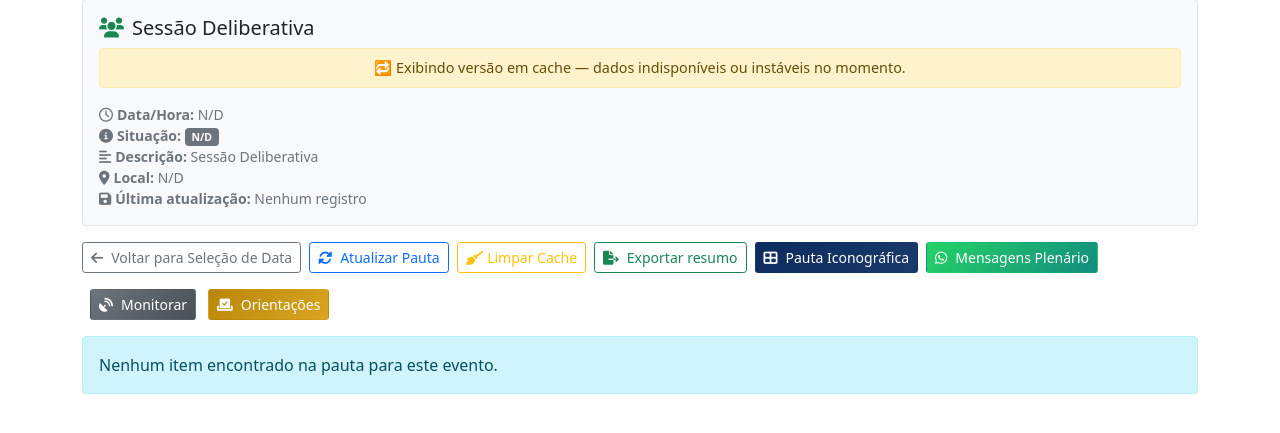
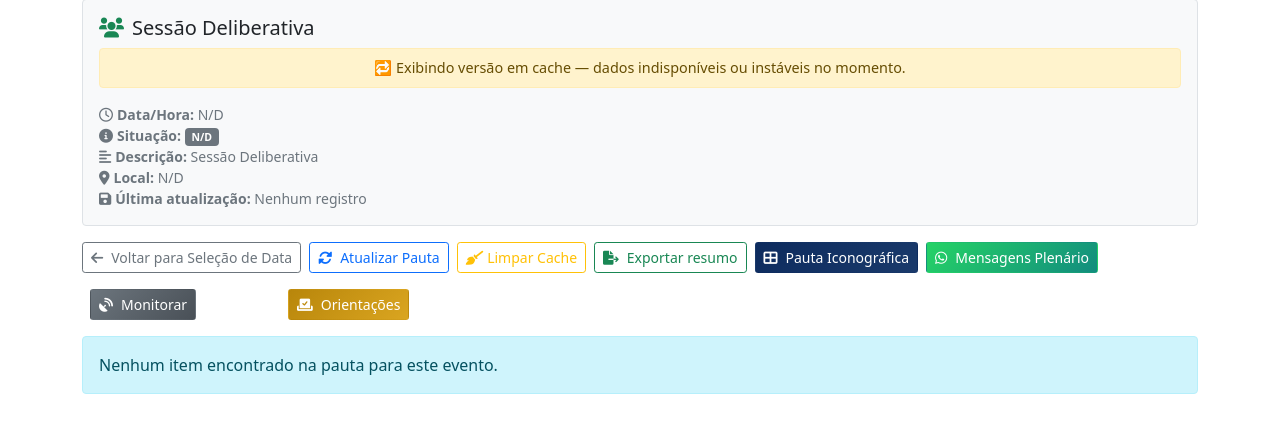
Before and after one commit to mavana1981-boop/plenario-assessoria, a Flask app: page /pauta/1/view in a window 1280 px wide. Shown: the part 130-563 px from the top of the page. Run offline with Flask 3, Linux system fonts and the light colour scheme; a user stored in the database is signed in; data comes from the database, SQL or seed files in the repository; data that the repository does not hold is empty; some libraries are stand-ins or nearby versions.

Commit message:
Update pauta.html

```diff
--- a/templates/pauta.html
+++ b/templates/pauta.html
@@ -174,7 +174,7 @@
           style="background:linear-gradient(135deg,#6c757d,#495057);">
           <i class="fas fa-satellite-dish me-2"></i><span id="btn-monitorar-label">Monitorar</span>
         </button>
-        <small id="monitor-status-txt" class="text-muted" style="font-size:0.72rem;white-space:nowrap;"></small>
+        <small id="monitor-status-txt" class="text-muted" style="font-size:0.72rem;white-space:nowrap;min-width:80px;display:inline-block;"></small>
       </span>
       {% endif %}
       <button class="btn btn-sm mb-3 ms-2 text-white"
@@ -2716,6 +2716,7 @@ async function exportarOrientacoesPDF() {
     _baseline = null;
     _jaAlertados.clear();
     setBotao(true);
+    setStatus('⏳ iniciando...');
     checar();
     _timer = setInterval(checar, INTERVALO_MS);
   }
```
